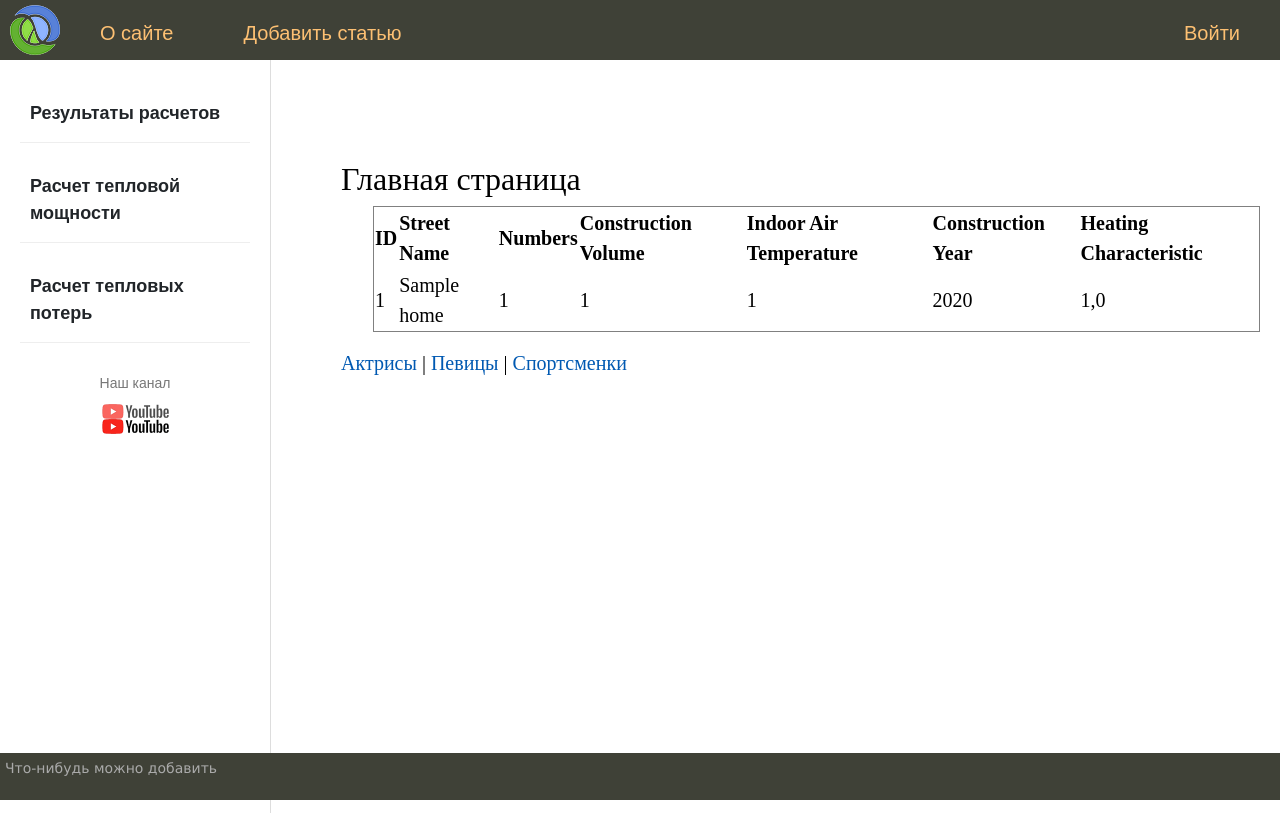
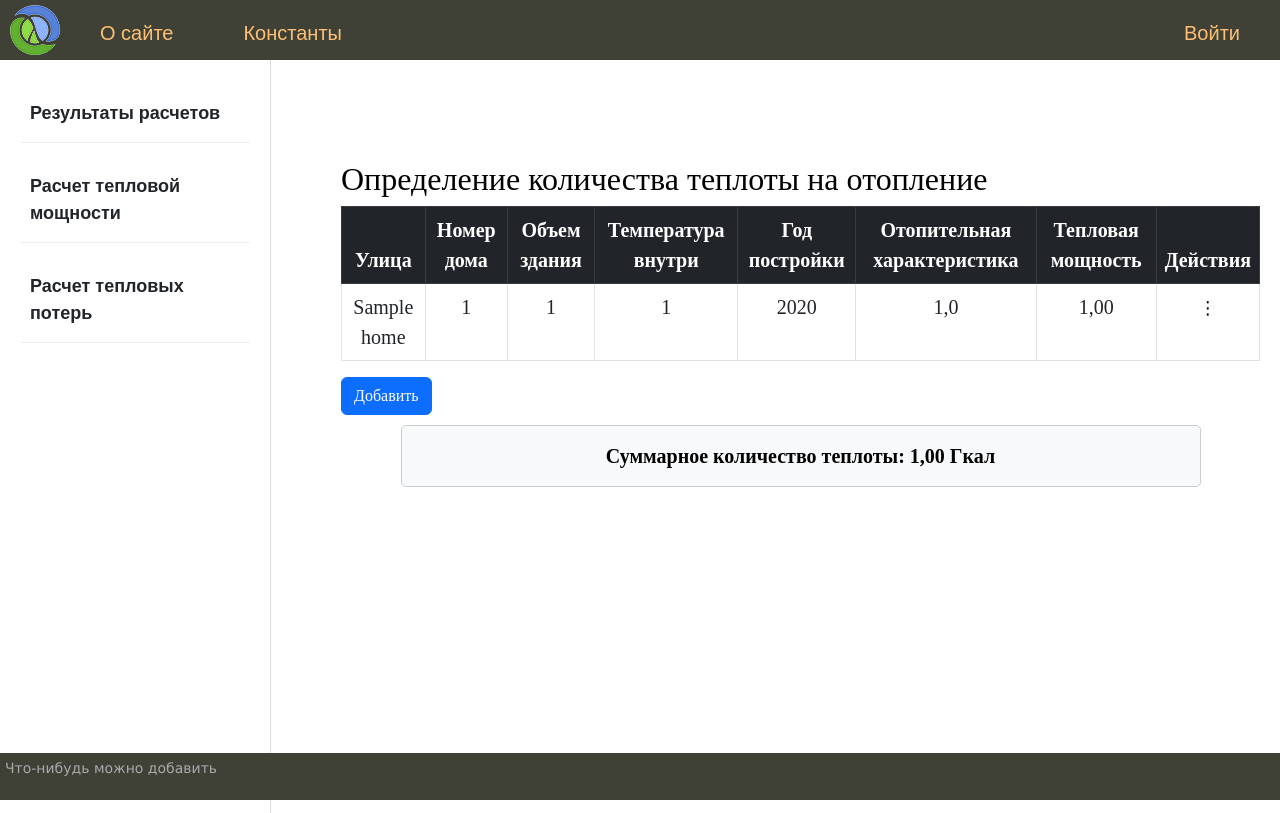
Before and after one commit to Mardvin/ThermoDyn, a Django app: page / in a window 1280 px wide. Run offline with Django 5.2, Linux system fonts and the light colour scheme; tables that the repository leaves empty hold one stand-in row (values such as "Sample post"); parts of the project's set-up code (start-up, migrations or seed data) failed here and were passed over.

Commit message:
1.1.4 rework thermo and added graphe for heat losses

```diff
--- a/heat_losses_app/context_processors.py
+++ b/heat_losses_app/context_processors.py
@@ -2,8 +2,17 @@ def left_menu(request):
     return {
         'left_menu': [
             {'title': 'Результаты расчетов', 'url_name': 'result'},
-            {'title': 'Расчет тепловой мощности', 'url_name': 'heat_power'},
+            {'title': 'Расчет тепловой мощности', 'url_name': 'heat_power_home'},
             {'title': 'Расчет тепловых потерь', 'url_name': 'heat_losses'},
             {'title': 'Расчет потерь через изоляцию', 'url_name': 'losses_insulation'},
         ]
     }
+
+def up_menu(request):
+    return {
+        'menu': [
+            {'title': "О сайте", 'url_name': 'heat_power_home'},
+            {'title': "Константы", 'url_name': 'heat_power_home'},
+            {'title': "Войти", 'url_name': 'heat_power_home'},
+        ]
+    }
--- a/heat_losses_app/urls.py
+++ b/heat_losses_app/urls.py
@@ -12,4 +12,5 @@ urlpatterns = [
     path('insulation_losses/add/', views.CreateInsulationLosses.as_view(), name='create_pipeline_insulation'),
     path('insulation_losses/edit/<int:pk>/', views.UpdateInsulationLosses.as_view(), name='edit_insulation'),
     path('insulation_losses/delete/<int:pk>/', views.DeleteInsulationLosses.as_view(), name='delete_insulation'),
+    path('insulation_losse/result/', views.ResultLosses.as_view(), name='result_losses'),
 ]
--- a/heat_losses_app/views/__init__.py
+++ b/heat_losses_app/views/__init__.py
@@ -1,2 +1,4 @@
 from .heat_losses import PipelineSegmentTable, UpdatePipeline, CreatePipelineSegment, DeletePipeline
-from .insulation_losses import InsulationLossesView, CreateInsulationLosses, DeleteInsulationLosses, UpdateInsulationLosses
+from .insulation_losses import (InsulationLossesView, CreateInsulationLosses, DeleteInsulationLosses,
+                                UpdateInsulationLosses)
+from .result_losses import ResultLosses
--- a/templates/base.html
+++ b/templates/base.html
@@ -18,7 +18,7 @@
 {% block mainmenu %}
 		<div class="header">
 			<ul id="mainmenu" class="mainmenu">
-			<li class="logo"><a href="{% url 'home' %}"><div class="logo"></div></a></li>
+			<li class="logo"><a href="{% url 'heat_power_home' %}"><div class="logo"></div></a></li>
 {% for m in menu %}
 	{% if not forloop.last %}<li>{% else %}<li class="last">{% endif %}
 		<a href="{% url m.url_name %}">{{m.title}}</a></li>
@@ -35,8 +35,8 @@
 	<td valign="top" class="left-chapters">
     <ul id="leftchapters" class="nav flex-column">
         <!-- Обычные ссылки -->
-        <li><a class="nav-link text-dark fw-bold" href="{% url 'result' %}">Результаты расчетов</a></li>
-        <li><a class="nav-link text-dark fw-bold" href="{% url 'heat_power' %}">Расчет тепловой мощности</a></li>
+        <li><a class="nav-link text-dark fw-bold" href="{% url 'heat_power_home' %}">Результаты расчетов</a></li>
+        <li><a class="nav-link text-dark fw-bold" href="{% url 'heat_power_home' %}">Расчет тепловой мощности</a></li>
 
         <!-- Расчет тепловых потерь (с вложенным списком) -->
         <li class="nav-item">
@@ -48,13 +48,11 @@
                     <li><a class="nav-link text-dark" href="{% url 'heat_losses' %}">Потери с утечкой и
                         заполнение трубопровода </a></li>
                     <li><a class="nav-link text-dark" href="{% url 'insulation_losses' %}">Потери через изоляцию</a></li>
-                    <li><a class="nav-link text-dark" href="{% url 'heat_losses' %}">Дополнительные потери</a></li>
+                    <li><a class="nav-link text-dark" href="{% url 'result_losses' %}">Общие нормы потерь</a></li>
                 </ul>
             </div>
         </li>
 		<li class="share">
-		<p>Наш канал</p>
-		<a class="share-yt" href="https://www.youtube.com/channel/UClJzWfGWuGJL2t-3dYKcHTA/playlists" target="_blank" rel="nofollow"></a>
 		</li>
 	</ul>
 </td>
--- a/thermo/static/thermo/js/dropdown.js
+++ b/thermo/static/thermo/js/dropdown.js
@@ -3,7 +3,7 @@ document.addEventListener("DOMContentLoaded", function () {
         button.addEventListener("click", function (event) {
             event.preventDefault();
             if (confirm("Удалить?")) {
-                const postId = this.getAttribute("data-post-id");
+                const postId = this.getAttribute("data-home-id");
                 const deleteUrl = this.getAttribute("data-delete-url").replace("0", postId);
                 const csrfToken = this.getAttribute("data-csrf-token");
 
--- a/thermo/templates/thermo/index.html
+++ /dev/null
@@ -1,37 +0,0 @@
-{% extends 'base.html' %}
-{% include 'thermo/includes/left_chapters.html' %}
-{% block content %}
-
-
-<h1>{{title}}</h1>
-
-<ul>
-    <table border="1">
-    <thead>
-        <tr>
-            <th>ID</th>
-            <th>Street Name</th>
-            <th>Numbers</th>
-            <th>Construction Volume</th>
-            <th>Indoor Air Temperature</th>
-            <th>Construction Year</th>
-            <th>Heating Characteristic</th>
-        </tr>
-    </thead>
-    <tbody>
-        {% for post in posts %}
-        <tr>
-            <td>{{ post.id }}</td>
-            <td>{{ post.street_name }}</td>
-            <td>{{ post.numbers }}</td>
-            <td>{{ post.construction_volume }}</td>
-            <td>{{ post.indoor_air_temperature }}</td>
-            <td>{{ post.construction_year }}</td>
-            <td>{{ post.heating_characteristic }}</td>
-        </tr>
-        {% endfor %}
-    </tbody>
-    </table>
-</ul>
-{% include 'thermo/includes/nav.html' %}
-{% endblock %}
--- a/thermo/templates/thermo/result_claculations.html
+++ b/thermo/templates/thermo/result_claculations.html
@@ -3,38 +3,38 @@
 {% block content %}
 <h1>Определение количества теплоты на отопление</h1>
 
-<table border="1">
-    <thead>
+<table class="table table-bordered text-center">
+    <thead class="table-dark">
         <tr>
-            <th>Street Name</th>
-            <th>Numbers</th>
-            <th>Construction Volume</th>
-            <th>Indoor Air Temperature</th>
-            <th>Construction Year</th>
-            <th>Heating Characteristic</th>
-            <th>Heat energy</th>
-            <th>Actions</th>  <!-- Новая колонка -->
+            <th>Улица</th>
+            <th>Номер дома</th>
+            <th>Объем здания</th>
+            <th>Температура внутри</th>
+            <th>Год постройки</th>
+            <th>Отопительная характеристика</th>
+            <th>Тепловая мощность</th>
+            <th>Действия</th>  <!-- Новая колонка -->
         </tr>
     </thead>
     <tbody>
-        {% for post in posts %}
+        {% for home in homes %}
         <tr>
-            <td>{{ post.street_name }}</td>
-            <td>{{ post.numbers }}</td>
-            <td>{{ post.construction_volume }}</td>
-            <td>{{ post.indoor_air_temperature }}</td>
-            <td>{{ post.construction_year }}</td>
-            <td>{{ post.heating_characteristic }}</td>
-            <td>{{ post.heat_energy }}</td>
+            <td>{{ home.street_name }}</td>
+            <td>{{ home.numbers }}</td>
+            <td>{{ home.construction_volume }}</td>
+            <td>{{ home.indoor_air_temperature }}</td>
+            <td>{{ home.construction_year }}</td>
+            <td>{{ home.heating_characteristic }}</td>
+            <td>{{ home.heat_energy }}</td>
             <td>
                 <div class="dropdown">
                     <button class="dropbtn">⋮</button>
                     <div class="dropdown-content">
-                        <a href="{% url 'edit_home' post.id %}">Редактировать</a>
+                        <a href="{% url 'edit_home' home.id %}">Редактировать</a>
                         <a href="#"
                            class="delete-btn"
-                           data-post-id="{{ post.id }}"
-                           data-delete-url="{% url 'delete_home' 0 %}"
+                           data-home-id="{{ home.id }}"
+                           data-delete-url="{% url 'delete_home' home.id %}"
                            data-csrf-token="{{ csrf_token }}">
                             Удалить
                         </a>
@@ -46,20 +46,13 @@
         {% endfor %}
     </tbody>
 </table>
+
+    <!-- Кнопка для перехода на страницу добавления -->
+<a href="{% url 'heat_power_create' %}" class="btn btn-primary">Добавить</a>
+
 <div class="summary-block">
     <strong>Суммарное количество теплоты: {{ total_heat_energy }} Гкал</strong>
 </div>
-<form action="" method="post">
-    {% csrf_token %}
-    <div class="form-error">{{ form.non_field_errors }}</div>
-    {% for f in form %}
-        <div class="form-group">
-            <p><label class="form-label" for="{{ f.id_for_label }}">{{f.label}}: </label>{{ f }}</p>
-        </div>
-    <div class="form-error">{{ f.errors }}</div>
-    {% endfor %}
-    <button type="submit">Добавить</button>
-</form>
 
 <script src="{% static 'thermo/js/dropdown.js' %}"></script>
 {% endblock %}
--- a/thermo/urls.py
+++ b/thermo/urls.py
@@ -2,20 +2,9 @@ from django.urls import path
 from thermo import views
 
 urlpatterns = [
-    path('', views.ThermoHome.as_view(), name='home'),
-    path('about/', views.about, name='about'),
-    path('addpage/', views.add_data_about_home, name='add_data_about_home'),
-    path('contact/', views.contact, name='contact'),
-    path('login/', views.login, name='login'),
-    path('post/<int:post_id>/', views.show_post, name='post'),
-
-
-
-    # Проект
-    path('result/', views.result_calculation, name='result'),
-    path('heat_power/', views.HeatPower.as_view(), name='heat_power'),
+    path('', views.ThermoHome.as_view(), name='heat_power_home'),
+    path('heat_power/create/', views.CreateHome.as_view(), name='heat_power_create'),
     path('heat_power/edit/<int:pk>/', views.UpdateHome.as_view(), name='edit_home'),
     path('heat_power/delete/<int:pk>/', views.DeleteHome.as_view(), name='delete_home'),
-    path('losses_insulation/', views.losses_insulation, name='losses_insulation'),
 
 ]
--- a/thermo/views.py
+++ b/thermo/views.py
@@ -1,95 +1,28 @@
-from django.http import HttpResponse
-from django.shortcuts import render, redirect, reverse
-from django.template.defaultfilters import title
+from django.shortcuts import redirect
 from django.urls import reverse_lazy
-from django.views import View
-from django.views.generic import TemplateView, ListView, FormView, CreateView, UpdateView, DeleteView
+from django.views.generic import ListView, CreateView, UpdateView, DeleteView
 
 from thermo.forms import AddHomeForm
 from thermo.function.heat_power import total_heat_energy
 from thermo.models import Home
 
-# Create your views here.
 
-menu = [
-    {'title': "О сайте", 'url_name': 'about'},
-    {'title': "Добавить статью", 'url_name': 'add_data_about_home'},
-    {'title': "Войти", 'url_name': 'login'},
-]
-
-# left_menu = [
-#     {'title': 'Результаты расчетов', 'url_name': 'result'},
-#     {'title': 'Расчет тепловой мощности', 'url_name': 'heat_power'},
-#     {'title': 'Расчет тепловых потерь', 'url_name': 'heat_losses'},
-#     {'title': 'Расчет потерь через изоляцию', 'url_name': 'losses_insulation'},
-# ]
-
-data_db = [
-    {'id': 1, 'title': 'Анджелина Джоли', 'content': 'Биография Анджелины Джоли', 'is_published': True},
-    {'id': 2, 'title': 'Марго Робби', 'content': 'Биография Марго Робби', 'is_published': False},
-    {'id': 3, 'title': 'Джулия Робертс', 'content': 'Биография Джулия Робертс', 'is_published': True},
-]
-
-
-def index(request):
-    data = {
-        'title': 'Главная страница',
-        'menu': menu,
-        # 'left_menu': left_menu,
-        'posts': data_db,
-    }
-    return render(request, 'thermo/index.html', context=data)
-
-
-def add_data_about_home(request):
-    return HttpResponse("Добавление данных о доме")
-
-
-def contact(request):
-    return HttpResponse("Обратная связь")
-
-
-def login(request):
-    return HttpResponse("Авторизация")
-
-
-def show_post(request, post_id):
-    return HttpResponse(f"Отображение статьи с id = {post_id}")
-
-
-def about(request):
-    data = {
-        'title': 'Главная страница',
-        'menu': menu,
-        # 'left_menu': left_menu,
-    }
-    return render(request, 'thermo/about.html', context=data)
-
-# Проект:
-
-def result_calculation(request):
-    data = {
-        'title': 'Результаты расчетов',
-        'menu': menu,
-        # 'left_menu': left_menu,
-    }
-    return render(request, 'thermo/result_claculations.html', context=data)
-
-
-class HeatPower(CreateView):
-    form_class = AddHomeForm
+class ThermoHome(ListView):
+    model = Home
     template_name = 'thermo/result_claculations.html'
-    success_url = reverse_lazy('heat_power')
+    context_object_name = 'homes'
 
     def get_context_data(self, **kwargs):
-        context = super(HeatPower, self).get_context_data(**kwargs)
-        context['title'] = 'Главная страница'
-        context['menu'] = menu
-        # context['left_menu'] = left_menu
-        context['posts'] = Home.objects.all()
+        context = super().get_context_data(**kwargs)
+        context['title'] = 'Расчет тепловой мощности по зданиям'
         context['total_heat_energy'] = total_heat_energy()
         return context
 
+
+class CreateHome(CreateView):
+    form_class = AddHomeForm
+    template_name = 'thermo/create_home_power.html'
+    success_url = reverse_lazy('heat_power_home')
 
     def form_valid(self, form):
         form.save()
@@ -99,29 +32,21 @@ class HeatPower(CreateView):
 class UpdateHome(UpdateView):
     model = Home
     form_class = AddHomeForm
-    template_name = 'thermo/result_claculations.html'
-    success_url = reverse_lazy('heat_power')
+    template_name = 'thermo/create_home_power.html'
+    success_url = reverse_lazy('heat_power_home')
 
     def get_context_data(self, **kwargs):
         context = super().get_context_data(**kwargs)
-        context['title'] = 'Главная страница'
-        context['menu'] = menu
-        # context['left_menu'] = left_menu
-        context['posts'] = Home.objects.all()
         return context
 
 
 class DeleteHome(DeleteView):
     model = Home
     template_name = 'thermo/result_claculations.html'
-    success_url = reverse_lazy('heat_power')
+    success_url = reverse_lazy('heat_power_home')
 
     def get_context_data(self, **kwargs):
         context = super().get_context_data(**kwargs)
-        context['title'] = 'Главная страница'
-        context['menu'] = menu
-        # context['left_menu'] = left_menu
-        context['posts'] = Home.objects.all()
         return context
 
     def post(self, request, *args, **kwargs):
@@ -129,53 +54,3 @@ class DeleteHome(DeleteView):
         self.object = self.get_object()
         self.object.delete()
         return redirect(self.success_url)
-
-
-
-
-class ThermoHome(ListView):
-    model = Home
-    template_name = 'thermo/index.html'
-    context_object_name = 'posts'
-
-    extra_context = {
-        'title': 'Главная страница',
-        'menu': menu,
-        # 'left_menu': left_menu,
-    }
-    # Можно применять этот вариант, он нужен для динамических элементов, а верхний для статических
-    # def get_context_data(self, **kwargs):
-    #     context = super().get_context_data(**kwargs)
-    #     context['title'] = 'Главная страница'
-    #     context['menu'] = menu
-    #     context['posts'] = Women.published.all().select_related('cat')
-    #     context['cat_selected'] = int(self.request.GET.get('cat_id', 0))
-    #     return context
-
-def losses_insulation(request):
-    data = {
-        'title': 'Расчет потерь через изоляцию',
-        'menu': menu,
-        # 'left_menu': left_menu,
-    }
-    return render(request, 'thermo/result_claculations.html', context=data)
-
-
-# def heat_power(request):
-#     form = AddHomeForm()
-#     if request.method == 'POST':
-#         form = AddHomeForm(request.POST)
-#         try:
-#             if form.is_valid():
-#                 form.save()
-#         except Exception as e:
-#             form.add_error(None, f'Ошибка добавления поста {e}')
-#     post = Home.objects.all()
-#     data = {
-#         'title': 'Расчет тепловой мощности',
-#         'menu': menu,
-#         'left_menu': left_menu,
-#         'posts': post,
-#         'form': form,
-#     }
-#     return render(request, 'thermo/result_claculations.html', context=data)
--- a/thermodyn/settings.py
+++ b/thermodyn/settings.py
@@ -75,6 +75,7 @@ TEMPLATES = [
                 'django.contrib.auth.context_processors.auth',
                 'django.contrib.messages.context_processors.messages',
                 'heat_losses_app.context_processors.left_menu',
+                'heat_losses_app.context_processors.up_menu',
             ],
         },
     },
```
Also changed, not shown: heat_losses_app/templates/heat_losses_app/result_losses.html (added, +61 -0 lines), heat_losses_app/views/heat_losses.py (+6 -7 lines), heat_losses_app/views/insulation_losses.py (+5 -6 lines), heat_losses_app/views/result_losses.py (added, +38 -0 lines), thermo/templates/thermo/create_home_power.html (added, +19 -0 lines).
